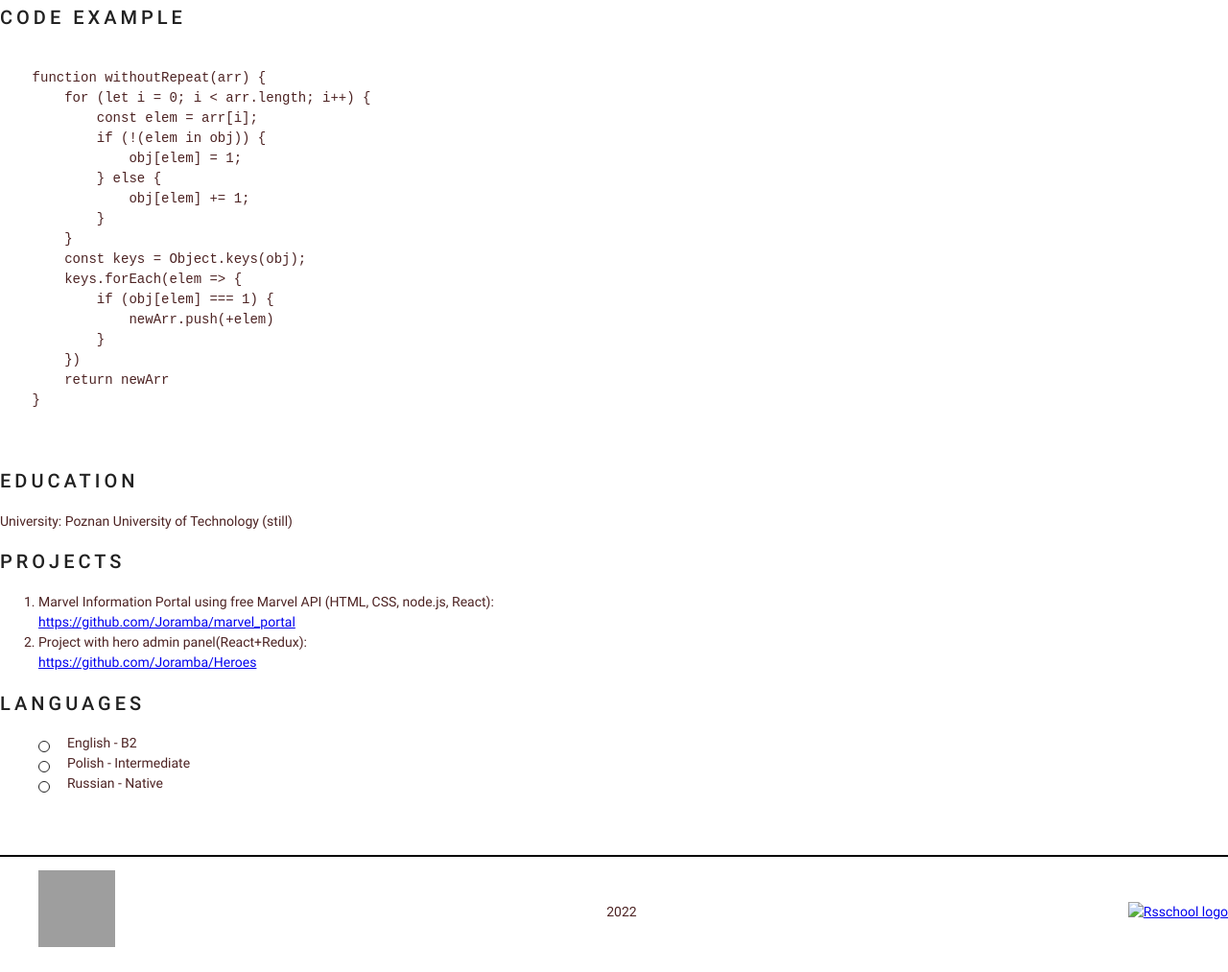
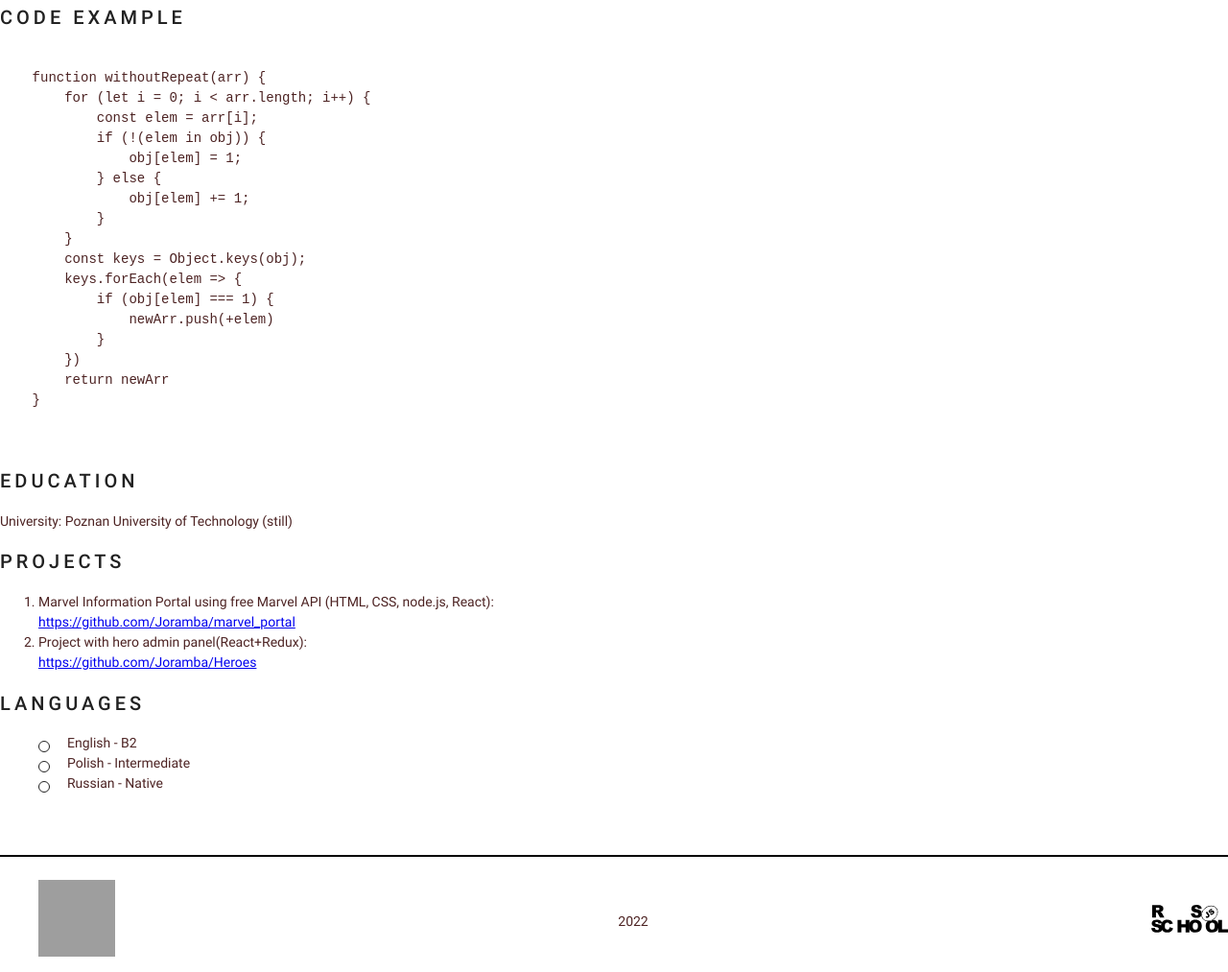
Before and after one commit to Joramba/rsschool-cv, a plain HTML site: page index.html in a window 1280 px wide. Shown: the part 948-1961 px from the top of the page at 96% size. Drawn offline with Linux system fonts and the light colour scheme; the site is published under a folder, as on GitHub Pages, so addresses that start at the root find nothing; grey boxes are pictures that could not be loaded.

Commit message:
fix: rsschool img fix

```diff
--- a/index.html
+++ b/index.html
@@ -153,7 +153,7 @@
                             src="https://banner2.cleanpng.com/20180716/tza/kisspng-github-computer-icons-clip-art-gits-5b4d20ab1f4131.145288281531781291128.jpg" alt="Github logo"></a></li>
                 <li class="nav-item-footer">2022</li>
                 <li class="nav-item-footer"><a href="https://rs.school/js/"><img class="nav-item-img"
-                            src="/assets/images/rs_school_js.svg" alt="Rsschool logo"></a></li>
+                            src="assets/images/rs_school_js.svg" alt="Rsschool logo"></a></li>
             </ul>
         </div>
     </footer>
```
